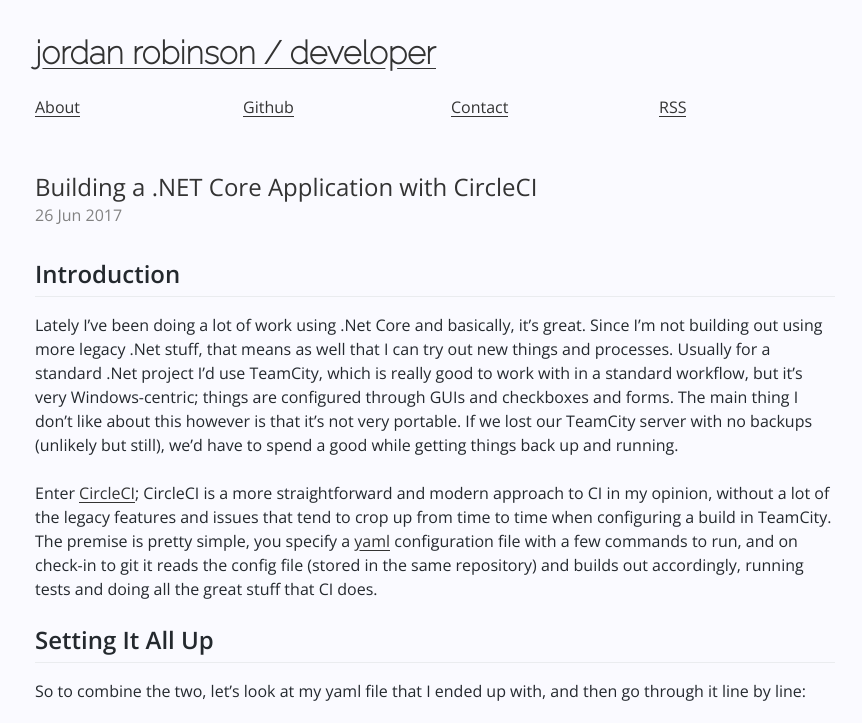
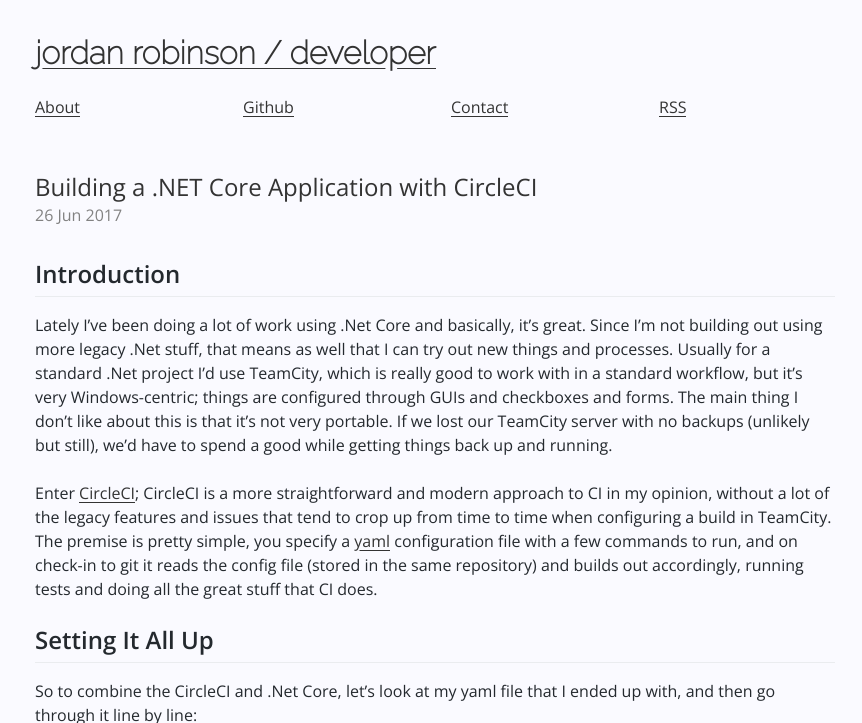
Before and after one commit to jordanrobinson/blog, a Jekyll site: the page built from _posts/2017-06-26-net-core-circleci.md, in a window 1280 px wide, cut to the strip 0-723 px from the top of the page. Shown: the whole strip, without its empty margins (205-1067 px from the left). Built offline with Jekyll 4.4.1, drawn with Linux system fonts in a browser that asks for light colours.

Commit message:
Some tiny fixes to a few things

```diff
--- a/_posts/2017-06-26-net-core-circleci.md
+++ b/_posts/2017-06-26-net-core-circleci.md
@@ -7,13 +7,13 @@ permalink: /net-core-circle-ci
 
 ## Introduction
 
-Lately I've been doing a lot of work using .Net Core and basically, it's great. Since I'm not building out using more legacy .Net stuff, that means as well that I can try out new things and processes. Usually for a standard .Net project I'd use TeamCity, which is really good to work with in a standard workflow, but it's very Windows-centric; things are configured through GUIs and checkboxes and forms. The main thing I don't like about this however is that it's not very portable. If we lost our TeamCity server with no backups (unlikely but still), we'd have to spend a good while getting things back up and running.
+Lately I've been doing a lot of work using .Net Core and basically, it's great. Since I'm not building out using more legacy .Net stuff, that means as well that I can try out new things and processes. Usually for a standard .Net project I'd use TeamCity, which is really good to work with in a standard workflow, but it's very Windows-centric; things are configured through GUIs and checkboxes and forms. The main thing I don't like about this is that it's not very portable. If we lost our TeamCity server with no backups (unlikely but still), we'd have to spend a good while getting things back up and running.
 
 Enter [CircleCI](https://circleci.com/); CircleCI is a more straightforward and modern approach to CI in my opinion, without a lot of the legacy features and issues that tend to crop up from time to time when configuring a build in TeamCity. The premise is pretty simple, you specify a [yaml](https://en.wikipedia.org/wiki/YAML) configuration file with a few commands to run, and on check-in to git it reads the config file (stored in the same repository) and builds out accordingly, running tests and doing all the great stuff that CI does.
 
 ## Setting It All Up
 
-So to combine the two, let's look at my yaml file that I ended up with, and then go through it line by line:
+So to combine the CircleCI and .Net Core, let's look at my yaml file that I ended up with, and then go through it line by line:
 
 {% gist 115b770b16d17ce9f73f9076efd5af9a %}
 
--- a/_sass/_richtext.scss
+++ b/_sass/_richtext.scss
@@ -625,7 +625,6 @@
   overflow: auto;
   font-size: 85%;
   line-height: 1.45;
-  background-color: #f6f8fa;
   border-radius: 3px;
 }
 
```
